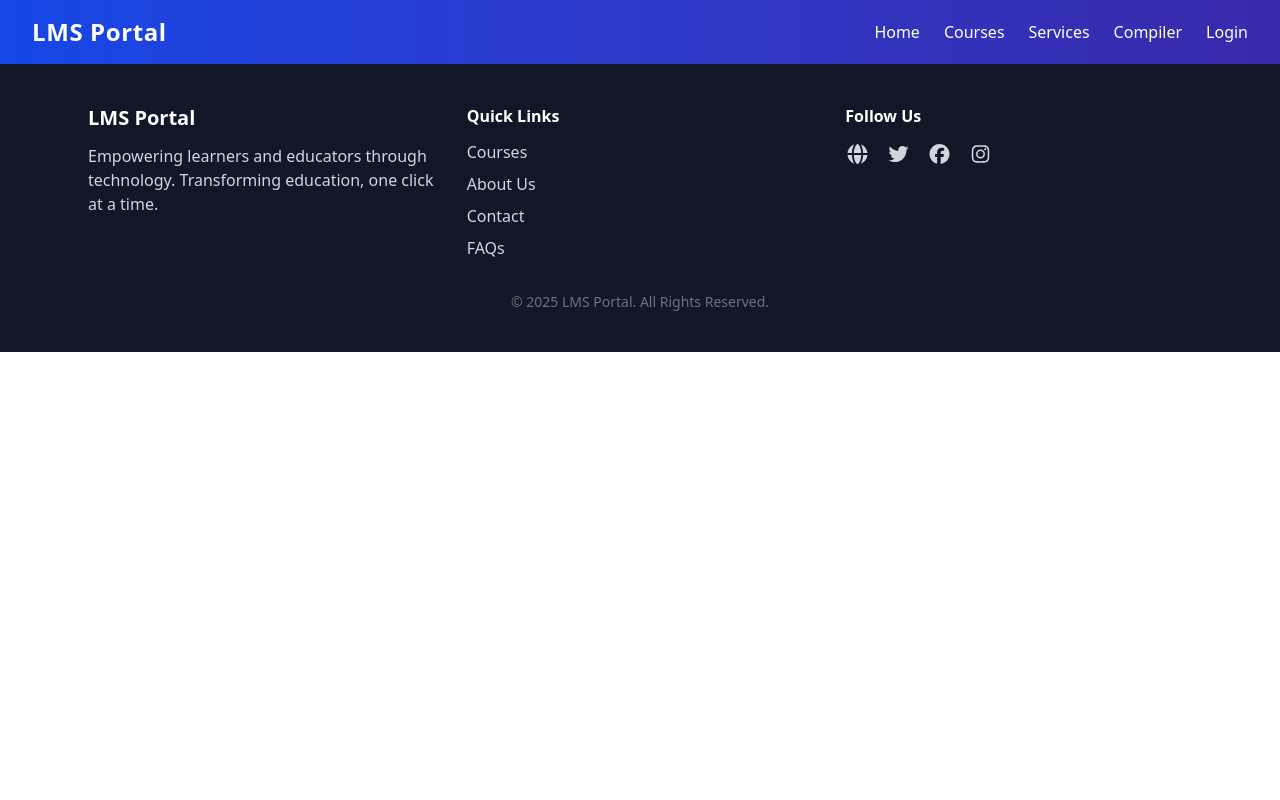
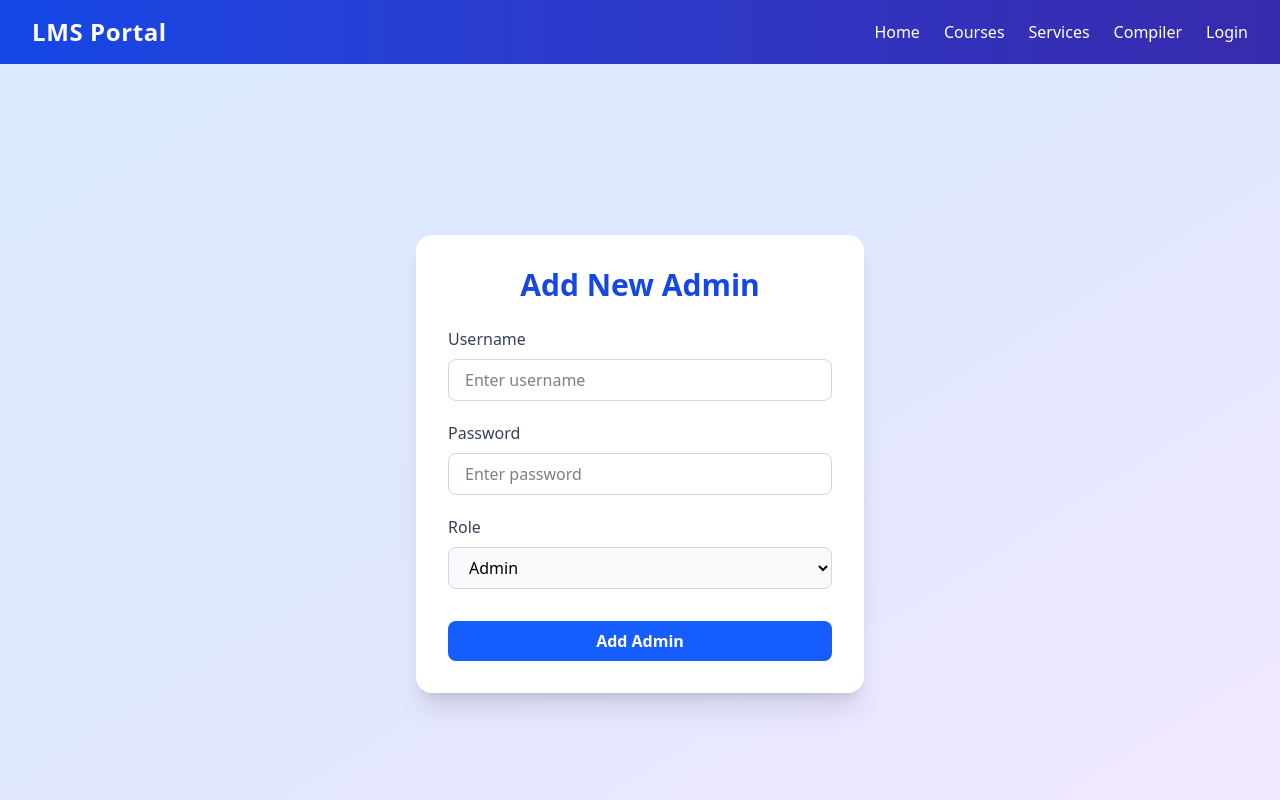
Before and after one commit to Narasimhavadla/LMS, a React (Vite) app in the folder lms/: page /addadmin in a window 1280 px wide. Shown: the top 800 px of the page. Built offline with nearby package versions, Linux system fonts and the light colour scheme.

Commit message:
add all apis

```diff
--- /dev/null
+++ b/lms/src/Admin/AddAdmin.jsx
@@ -0,0 +1,113 @@
+import React, { useState } from "react";
+import axios from "axios";
+
+export default function AddAdmin() {
+  const [formData, setFormData] = useState({
+    username: "",
+    password: "",
+    role: "admin",
+  });
+  const [loading, setLoading] = useState(false);
+  const [message, setMessage] = useState("");
+
+  const API_URL = import.meta.env.VITE_API_URL; // change this to your backend endpoint
+
+  const handleChange = (e) => {
+    setFormData({ ...formData, [e.target.name]: e.target.value });
+  };
+
+  const handleSubmit = async (e) => {
+    e.preventDefault();
+    setLoading(true);
+    setMessage("");
+    try {
+      const res = await axios.post(`${API_URL}/users`, formData);
+      setMessage("✅ Admin added successfully!");
+      setFormData({ username: "", password: "", role: "admin" });
+    } catch (err) {
+      console.error(err);
+      setMessage("❌ Failed to add admin. Please try again.");
+    } finally {
+      setLoading(false);
+    }
+  };
+
+  return (
+    <div className="min-h-screen flex items-center justify-center bg-gradient-to-br from-blue-100 via-indigo-100 to-purple-100 px-4">
+      <div className="bg-white shadow-xl rounded-2xl w-full max-w-md p-8 transition-transform transform hover:scale-[1.02]">
+        <h2 className="text-3xl font-bold text-center text-blue-700 mb-6">
+          Add New Admin
+        </h2>
+
+        <form onSubmit={handleSubmit} className="space-y-5">
+          {/* Username */}
+          <div>
+            <label className="block text-gray-700 font-medium mb-2">
+              Username
+            </label>
+            <input
+              type="text"
+              name="username"
+              placeholder="Enter username"
+              value={formData.username}
+              onChange={handleChange}
+              required
+              className="w-full px-4 py-2 border border-gray-300 rounded-lg focus:ring-2 focus:ring-blue-400 focus:outline-none transition duration-200"
+            />
+          </div>
+
+          {/* Password */}
+          <div>
+            <label className="block text-gray-700 font-medium mb-2">
+              Password
+            </label>
+            <input
+              type="password"
+              name="password"
+              placeholder="Enter password"
+              value={formData.password}
+              onChange={handleChange}
+              required
+              className="w-full px-4 py-2 border border-gray-300 rounded-lg focus:ring-2 focus:ring-blue-400 focus:outline-none transition duration-200"
+            />
+          </div>
+
+          {/* Role */}
+          <div>
+            <label className="block text-gray-700 font-medium mb-2">
+              Role
+            </label>
+            <select
+              name="role"
+              value={formData.role}
+              onChange={handleChange}
+              className="w-full px-4 py-2 border border-gray-300 rounded-lg bg-gray-50 focus:ring-2 focus:ring-blue-400 focus:outline-none transition duration-200"
+            >
+              <option value="admin">Admin</option>
+              <option value="super-admin">user</option>
+            </select>
+          </div>
+
+          {/* Submit Button */}
+          <button
+            type="submit"
+            disabled={loading}
+            className="w-full py-2 mt-3 bg-blue-600 text-white font-semibold rounded-lg hover:bg-blue-700 transition duration-300 disabled:bg-gray-400"
+          >
+            {loading ? "Adding Admin..." : "Add Admin"}
+          </button>
+
+          {message && (
+            <p
+              className={`text-center mt-3 font-medium ${
+                message.startsWith("✅") ? "text-green-600" : "text-red-600"
+              }`}
+            >
+              {message}
+            </p>
+          )}
+        </form>
+      </div>
+    </div>
+  );
+}
--- a/lms/src/Admin/AdminDashboard.jsx
+++ b/lms/src/Admin/AdminDashboard.jsx
@@ -3,6 +3,7 @@
 import AdminCertificateManagement from "./AdminCertificate";
 import SkillManagement from "../Components/skillManagment";
 import AdminEnrollments from "./AdminEnrollPage";
+import AddAdmin from "./AddAdmin";
 import {
   Chart as ChartJS,
   ArcElement,
@@ -125,6 +126,12 @@
             <AdminCertificateManagement />
         </div>
         );
+        case "addAdmin" :
+          return (
+            <div>
+              <AddAdmin />
+            </div>
+          );
       default:
         return null;
     }
@@ -157,7 +164,7 @@
             activeTab === "skills" ? "bg-blue-600" : "hover:bg-gray-700"
           }`}
         >
-          Technical Skills
+          Course Management
         </button>
         <button
           onClick={() => setActiveTab("assignments")}
@@ -175,6 +182,14 @@
         >
           Certificates
         </button>
+        <button
+          onClick={() => setActiveTab("addAdmin")}
+          className={`py-3 px-4 rounded text-left font-semibold ${
+            activeTab === "addAdmin" ? "bg-blue-600" : "hover:bg-gray-700"
+          }`}
+        >
+          Add Admin
+        </button>
       </div>
 
       {/* Main content */}
--- a/lms/src/Admin/AdminEnrollPage.jsx
+++ b/lms/src/Admin/AdminEnrollPage.jsx
@@ -6,13 +6,20 @@
   const [enrollments, setEnrollments] = useState([]);
   const [loading, setLoading] = useState(true);
   const [deleting, setDeleting] = useState(null);
-  const API_URL = "http://localhost:3000";
+
+
+  const API_URL = import.meta.env.VITE_API_URL;
+
 
   useEffect(() => {
     const fetchEnrollments = async () => {
       try {
         const res = await axios.get(`${API_URL}/enrollments`);
-        setEnrollments(res.data);
+        // 🆕 Sort enrollments by date (latest first)
+        const sortedData = [...res.data].sort(
+          (a, b) => new Date(b.filledDate) - new Date(a.filledDate)
+        );
+        setEnrollments(sortedData);
       } catch (err) {
         console.error("Error fetching enrollments:", err);
       } finally {
--- a/lms/src/App.jsx
+++ b/lms/src/App.jsx
@@ -27,6 +27,7 @@
 import EnrollPage from './pages/EnrollPage'
 import AdminEnrollments from './Admin/AdminEnrollPage'
 import ContactAdvisor from './Components/ContactCourseAdvisor'
+import AddAdmin from './Admin/AddAdmin'
 
 
 
@@ -57,6 +58,7 @@
           <Route path='/enroll/:id' element={<EnrollPage/>}></Route>
           <Route path='/adminenroll' element={<AdminEnrollments/>}></Route>
           <Route path='/contactadvisor/:id' element={<ContactAdvisor/>}></Route>
+          <Route path='/addadmin' element={<AddAdmin/>}></Route>
 
 
           <Route
--- a/lms/src/Components/ContactCourseAdvisor.jsx
+++ b/lms/src/Components/ContactCourseAdvisor.jsx
@@ -14,7 +14,7 @@
   });
   const [loading, setLoading] = useState(true);
   const [submitted, setSubmitted] = useState(false);
-  const API_URL = "http://localhost:3000";
+  const API_URL = import.meta.env.VITE_API_URL;
 
   useEffect(() => {
     const fetchCourse = async () => {
--- a/lms/src/Components/Navbar.jsx
+++ b/lms/src/Components/Navbar.jsx
@@ -29,7 +29,7 @@
             <Link to="/editor" className="hover:text-gray-200">Compiler</Link>
 
             {/* Show certificate only if logged in */}
-            {isLoggedIn && (
+            {isLoggedIn && role !== "admin" && (
               <Link to="/student-certificate" className="hover:text-gray-200">
                 Certificate
               </Link>
--- a/lms/src/Components/skillManagment.jsx
+++ b/lms/src/Components/skillManagment.jsx
@@ -2,7 +2,9 @@
 import axios from "axios";
 
 export default function SkillManagement() {
-  const API_URL = "http://localhost:3000/courses"; // change to your backend endpoint
+
+
+  const API_URL = import.meta.env.VITE_API_URL;
 
   const [courses, setCourses] = useState([]);
   const [query, setQuery] = useState("");
--- a/lms/src/pages/EnrollPage.jsx
+++ b/lms/src/pages/EnrollPage.jsx
@@ -10,7 +10,7 @@
   const [course, setCourse] = useState(null);
   const [loading, setLoading] = useState(true);
 
-  const API_URL = "http://localhost:3000";
+  const API_URL = import.meta.env.VITE_API_URL;
 
   useEffect(() => {
     const fetchCourse = async () => {
--- a/lms/src/pages/courses.jsx
+++ b/lms/src/pages/courses.jsx
@@ -11,11 +11,13 @@
   const [selectedCourse, setSelectedCourse] = useState(null);
   const pageSize = 6;
 
+  const API_URL = import.meta.env.VITE_API_URL;
+
   // ✅ Fetch data from API
   useEffect(() => {
     const fetchCourses = async () => {
       try {
-        const response = await axios.get("http://localhost:3000/courses");
+        const response = await axios.get(`${API_URL}/courses`);
         setCourses(response.data);
       } catch (error) {
         console.error("Error fetching courses:", error);
--- a/lms/src/pages/login.jsx
+++ b/lms/src/pages/login.jsx
@@ -9,10 +9,12 @@
   const navigate = useNavigate();
   const { login } = useContext(AuthContext);
 
+  const API_URL = import.meta.env.VITE_API_URL;
+
  const handleLogin = async (e) => {
   e.preventDefault();
   try {
-    const response = await axios.get("http://localhost:3000/users");
+    const response = await axios.get(`${API_URL}/users`);
     const user = response.data.find(
       (u) => u.username === username && u.password === password
     );
--- a/lms/src/pages/signup.jsx
+++ b/lms/src/pages/signup.jsx
@@ -21,6 +21,8 @@
     });
   };
 
+  const API_URL = import.meta.env.VITE_API_URL;
+
   // Handle form submit
   const handleSubmit = async (e) => {
     e.preventDefault();
@@ -34,7 +36,7 @@
 
     try {
       // Replace with your JSON server endpoint
-      await axios.post("http://localhost:3000/users", formData);
+      await axios.post(`${API_URL}/users`, formData);
 
       toast.success("Signup successful! Redirecting to login...");
       setTimeout(() => navigate("/login"), 2000);
```
Also changed, not shown: 1 other file (tests, documents, lock files or other folders).
